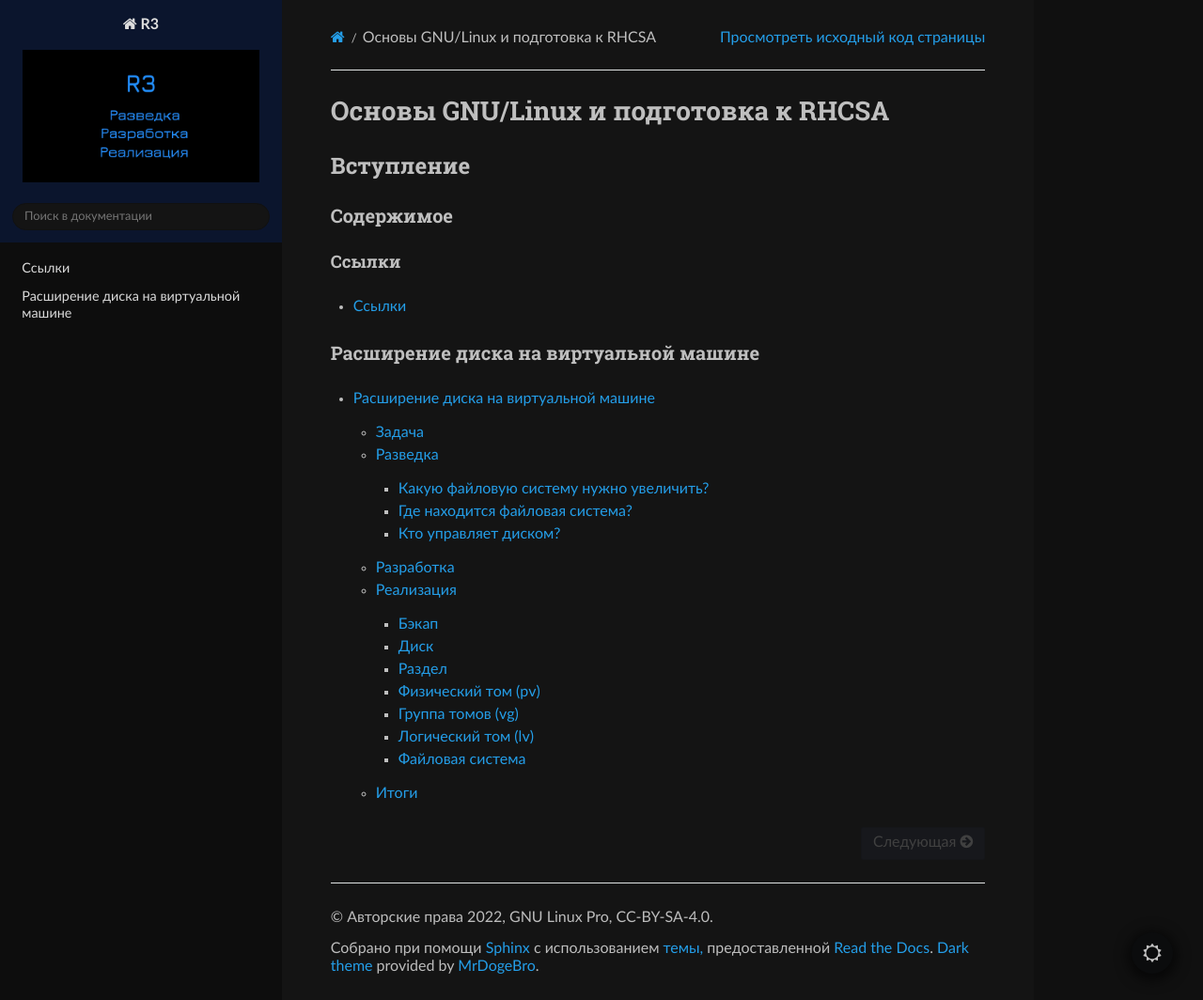
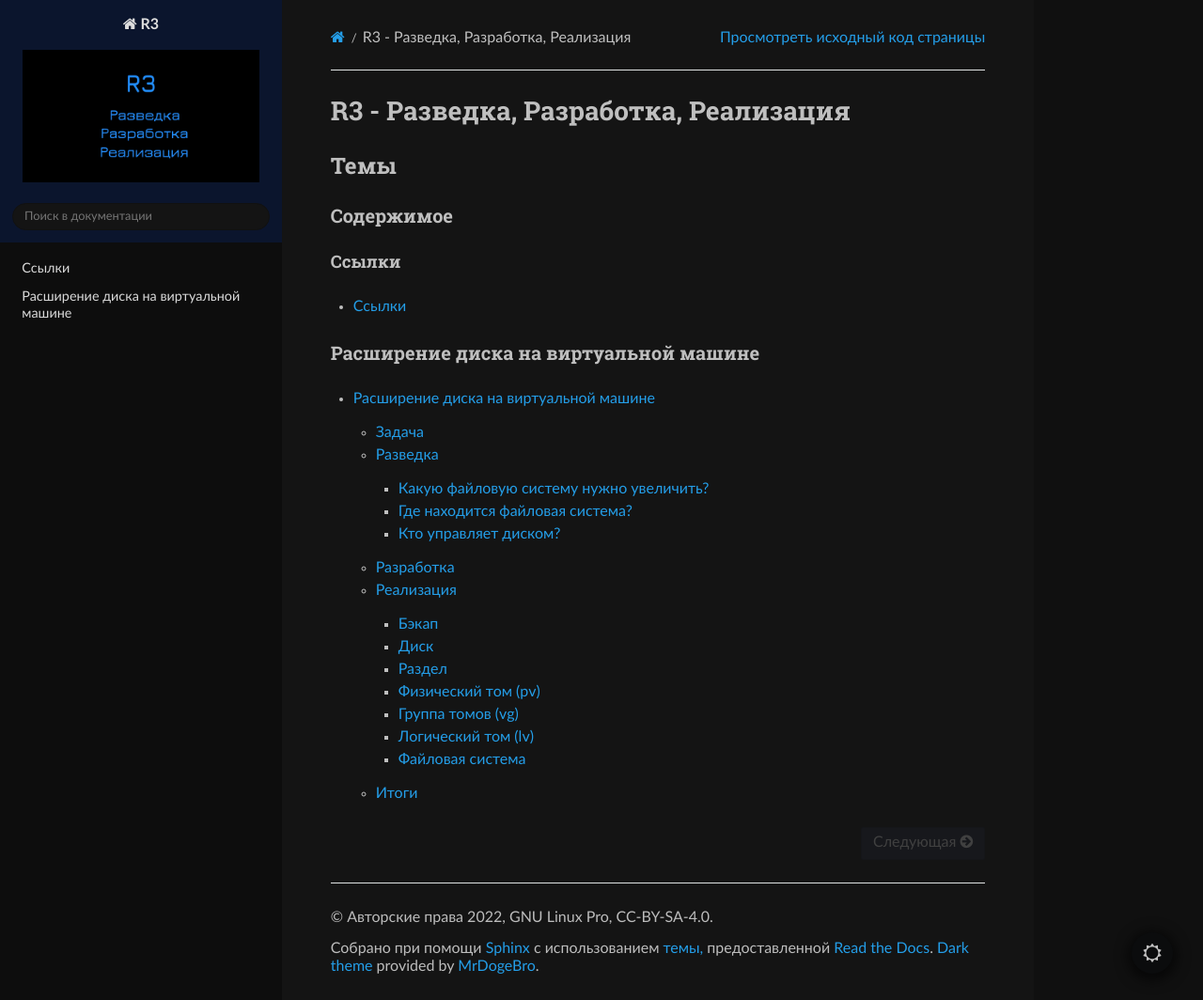
Before and after one commit to gnulinuxpro/r3, a Sphinx documentation site: the page built from docs/index.rst, in a window 1280 px wide and 1064 px high. Shown: the whole window at 94% size. Built offline with Sphinx 7.4.7 and the Read the Docs theme 2.0.0, drawn with Linux system fonts in a browser that asks for light colours.

Commit message:
название

```diff
--- a/docs/index.rst
+++ b/docs/index.rst
@@ -1,10 +1,10 @@
 #####################################
-Основы GNU/Linux и подготовка к RHCSA
+R3 - Разведка, Разработка, Реализация
 #####################################
 
-**********
-Вступление
-**********
+****
+Темы
+****
 
 Содержимое
 ##########
```
